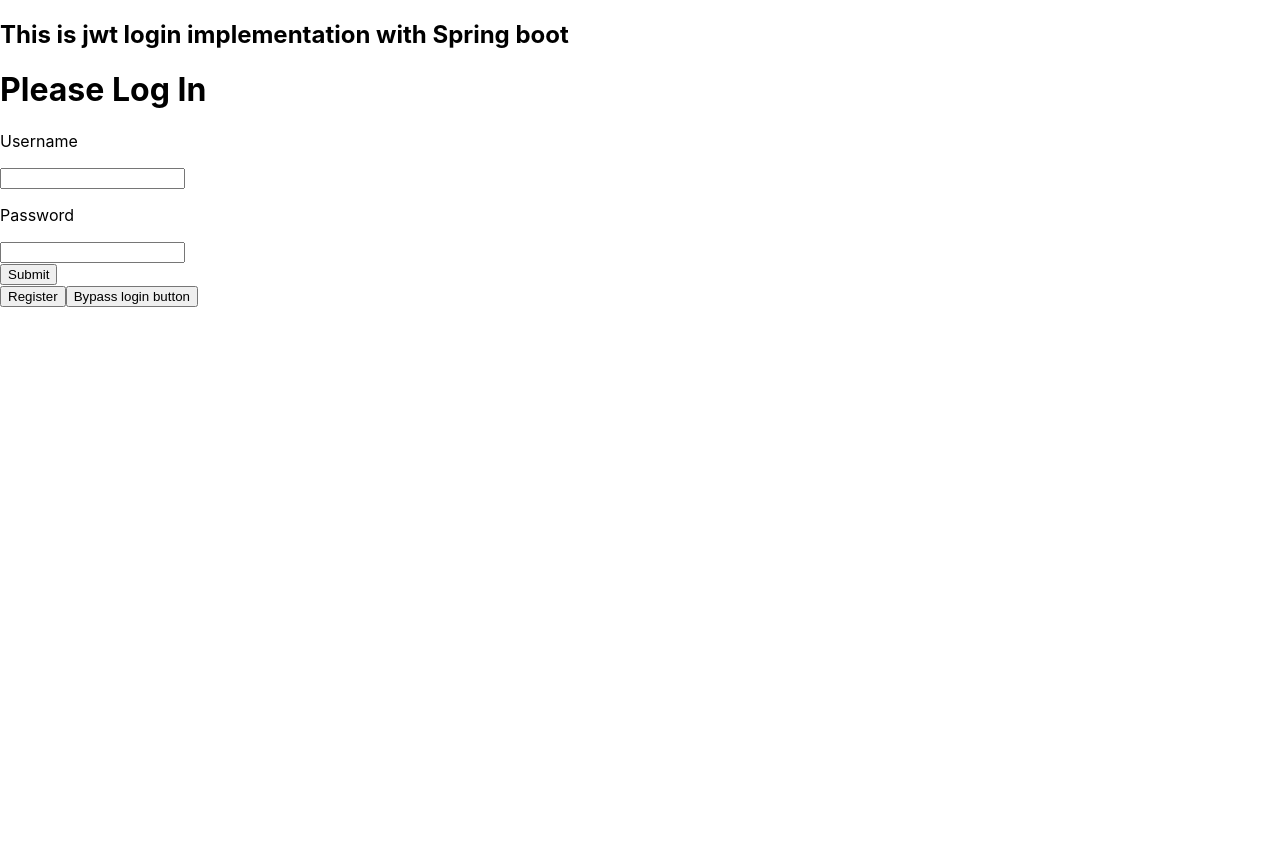
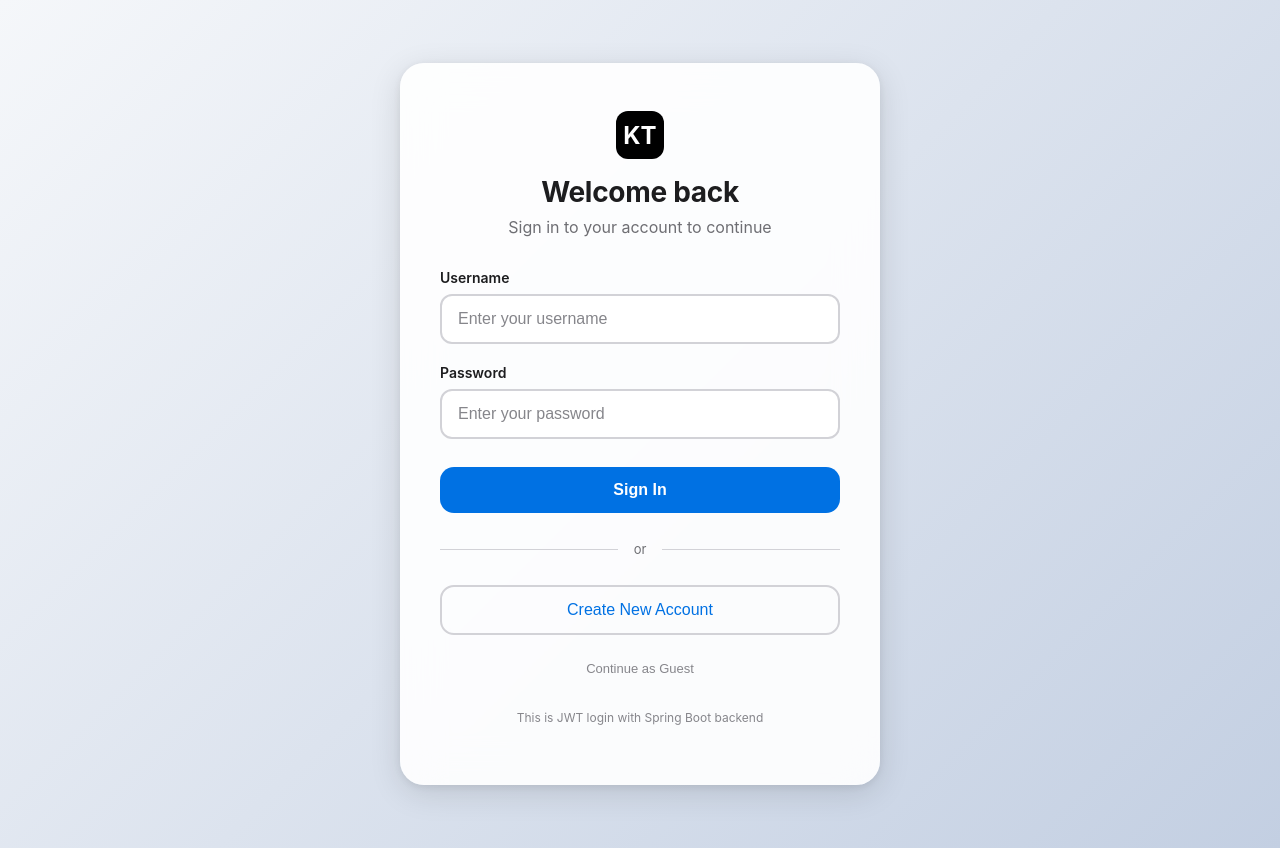
Before and after one commit to RayYau999/e-shop-web, a React (Create React App) app: page / in a window 1280 px wide. Before the commit the page ends 800 px from the top, so only its background shows below. Built offline with nearby package versions, Linux system fonts and the light colour scheme.

Commit message:
k3s-deployment: add login page frontend login page css

```diff
--- a/src/feature/login/LoginPage.module.css
+++ b/src/feature/login/LoginPage.module.css
@@ -1,5 +1,194 @@
-.login-wrapper {
-    display: flex;
-    flex-direction: column;
-    align-items: center;
+.wrapper {
+  min-height: 100vh;
+  display: flex;
+  align-items: center;
+  justify-content: center;
+  background: linear-gradient(135deg, #f5f7fa 0%, #c3cfe2 100%);
+  padding: 24px;
 }
+
+.card {
+  background: rgba(255, 255, 255, 0.9);
+  backdrop-filter: blur(20px);
+  -webkit-backdrop-filter: blur(20px);
+  border-radius: 24px;
+  padding: 48px 40px;
+  width: 100%;
+  max-width: 400px;
+  box-shadow:
+    0 2px 10px rgba(0, 0, 0, 0.08),
+    0 8px 32px rgba(0, 0, 0, 0.12);
+  transition: transform 0.3s ease, box-shadow 0.3s ease;
+}
+
+.card:hover {
+  transform: translateY(-2px);
+  box-shadow:
+    0 4px 16px rgba(0, 0, 0, 0.1),
+    0 12px 40px rgba(0, 0, 0, 0.15);
+}
+
+.logo {
+  text-align: center;
+  margin-bottom: 32px;
+}
+
+.logoIcon {
+  width: 48px;
+  height: 48px;
+  background: #000;
+  border-radius: 12px;
+  display: inline-flex;
+  align-items: center;
+  justify-content: center;
+  color: #fff;
+  font-size: 24px;
+  font-weight: 700;
+  margin-bottom: 16px;
+}
+
+.title {
+  font-size: 28px;
+  font-weight: 700;
+  color: #1d1d1f;
+  text-align: center;
+  margin: 0 0 8px;
+  letter-spacing: -0.3px;
+}
+
+.subtitle {
+  font-size: 16px;
+  color: #6e6e73;
+  text-align: center;
+  margin: 0 0 32px;
+  font-weight: 400;
+}
+
+.field {
+  margin-bottom: 20px;
+}
+
+.label {
+  display: block;
+  font-size: 14px;
+  font-weight: 600;
+  color: #1d1d1f;
+  margin-bottom: 8px;
+}
+
+.input {
+  width: 100%;
+  padding: 14px 16px;
+  font-size: 16px;
+  border: 2px solid #d2d2d7;
+  border-radius: 12px;
+  background: #fff;
+  color: #1d1d1f;
+  outline: none;
+  transition: border-color 0.2s ease, box-shadow 0.2s ease;
+  box-sizing: border-box;
+}
+
+.input:focus {
+  border-color: #0071e3;
+  box-shadow: 0 0 0 4px rgba(0, 113, 227, 0.15);
+}
+
+.input::placeholder {
+  color: #86868b;
+}
+
+.submitButton {
+  width: 100%;
+  padding: 14px;
+  font-size: 16px;
+  font-weight: 600;
+  color: #fff;
+  background: #0071e3;
+  border: none;
+  border-radius: 14px;
+  cursor: pointer;
+  transition: background 0.2s ease, transform 0.1s ease;
+  margin-top: 8px;
+}
+
+.submitButton:hover {
+  background: #0077ed;
+}
+
+.submitButton:active {
+  transform: scale(0.98);
+  background: #006edb;
+}
+
+.divider {
+  display: flex;
+  align-items: center;
+  gap: 16px;
+  margin: 28px 0;
+}
+
+.dividerLine {
+  flex: 1;
+  height: 1px;
+  background: #d2d2d7;
+}
+
+.dividerText {
+  font-size: 13px;
+  color: #6e6e73;
+  white-space: nowrap;
+}
+
+.secondaryActions {
+  display: flex;
+  flex-direction: column;
+  gap: 12px;
+}
+
+.secondaryButton {
+  width: 100%;
+  padding: 14px;
+  font-size: 16px;
+  font-weight: 500;
+  color: #0071e3;
+  background: transparent;
+  border: 2px solid #d2d2d7;
+  border-radius: 14px;
+  cursor: pointer;
+  transition: background 0.2s ease, border-color 0.2s ease;
+}
+
+.secondaryButton:hover {
+  background: rgba(0, 113, 227, 0.04);
+  border-color: #0071e3;
+}
+
+.secondaryButton:active {
+  background: rgba(0, 113, 227, 0.08);
+}
+
+.bypassButton {
+  width: 100%;
+  padding: 10px;
+  font-size: 13px;
+  font-weight: 400;
+  color: #86868b;
+  background: transparent;
+  border: none;
+  border-radius: 14px;
+  cursor: pointer;
+  transition: color 0.2s ease;
+  margin-top: 4px;
+}
+
+.bypassButton:hover {
+  color: #1d1d1f;
+}
+
+.footer {
+  text-align: center;
+  margin-top: 24px;
+  font-size: 12px;
+  color: #86868b;
+}
--- a/src/feature/login/LoginPageWithSb.tsx
+++ b/src/feature/login/LoginPageWithSb.tsx
@@ -1,8 +1,7 @@
 import * as React from 'react';
 import { useState } from 'react';
 import * as PropTypes from 'prop-types';
-import './LoginPage.module.css';
-import { Button } from "react-bootstrap";
+import styles from './LoginPage.module.css';
 import { addToken } from '../../state/jwtSlice'
 import { useDispatch } from "react-redux";
 import { Credentials, EShopCommonFetchProps } from "../type/EShopCommonTypes";
@@ -79,24 +78,53 @@
     }
 
     return(
-        <div className="login-wrapper">
-            <h2>This is jwt login implementation with Spring boot</h2>
-            <h1>Please Log In</h1>
-            <form onSubmit={handleSubmit}>
-                <label>
-                    <p>Username</p>
-                    <input type="text" onChange={e => setUserName(e.target.value)} />
-                </label>
-                <label>
-                    <p>Password</p>
-                    <input type="password" onChange={e => setPassword(e.target.value)} />
-                </label>
-                <div>
-                    <button type="submit">Submit</button>
+        <div className={styles.wrapper}>
+            <div className={styles.card}>
+                <div className={styles.logo}>
+                    <div className={styles.logoIcon}>KT</div>
+                    <h1 className={styles.title}>Welcome back</h1>
+                    <p className={styles.subtitle}>Sign in to your account to continue</p>
                 </div>
-            </form>
-            <Button onClick={handleRegistration}>Register</Button>
-            <Button onClick={bypassLogin}>Bypass login button</Button>
+
+                <form onSubmit={handleSubmit}>
+                    <div className={styles.field}>
+                        <label className={styles.label}>Username</label>
+                        <input
+                            className={styles.input}
+                            type="text"
+                            placeholder="Enter your username"
+                            onChange={e => setUserName(e.target.value)}
+                        />
+                    </div>
+                    <div className={styles.field}>
+                        <label className={styles.label}>Password</label>
+                        <input
+                            className={styles.input}
+                            type="password"
+                            placeholder="Enter your password"
+                            onChange={e => setPassword(e.target.value)}
+                        />
+                    </div>
+                    <button className={styles.submitButton} type="submit">Sign In</button>
+                </form>
+
+                <div className={styles.divider}>
+                    <span className={styles.dividerLine} />
+                    <span className={styles.dividerText}>or</span>
+                    <span className={styles.dividerLine} />
+                </div>
+
+                <div className={styles.secondaryActions}>
+                    <button className={styles.secondaryButton} onClick={handleRegistration}>
+                        Create New Account
+                    </button>
+                    <button className={styles.bypassButton} onClick={bypassLogin}>
+                        Continue as Guest
+                    </button>
+                </div>
+
+                <p className={styles.footer}>This is JWT login with Spring Boot backend</p>
+            </div>
         </div>
     )
 }
```
